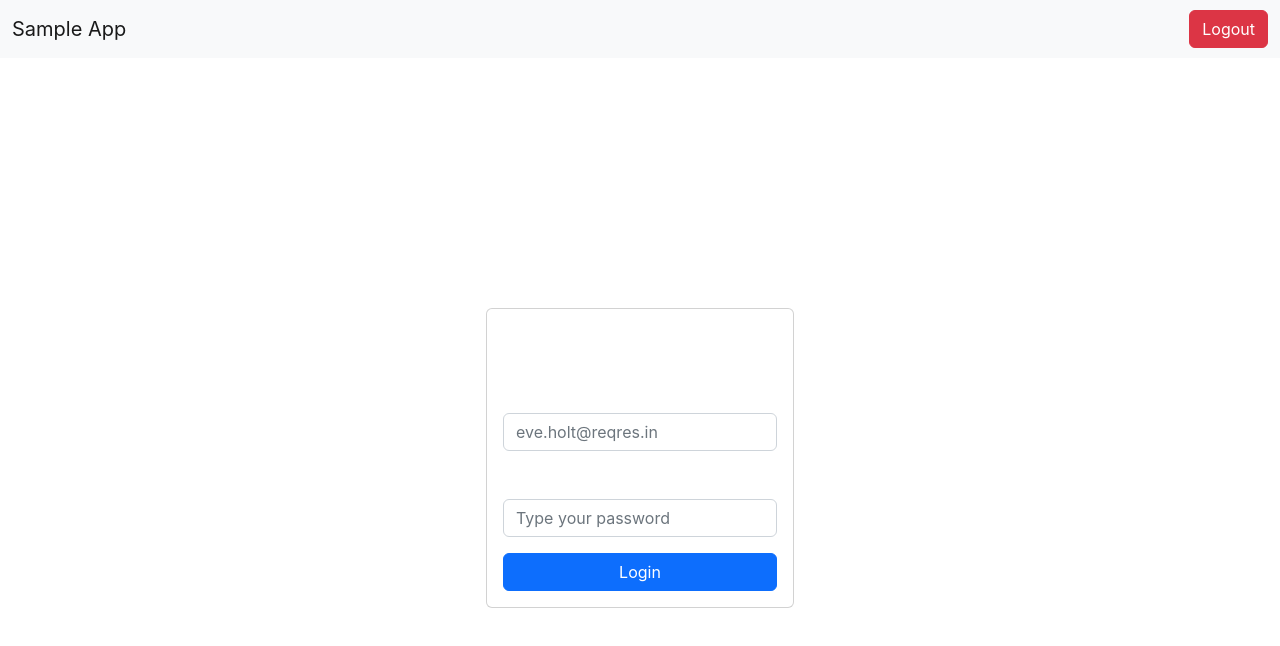
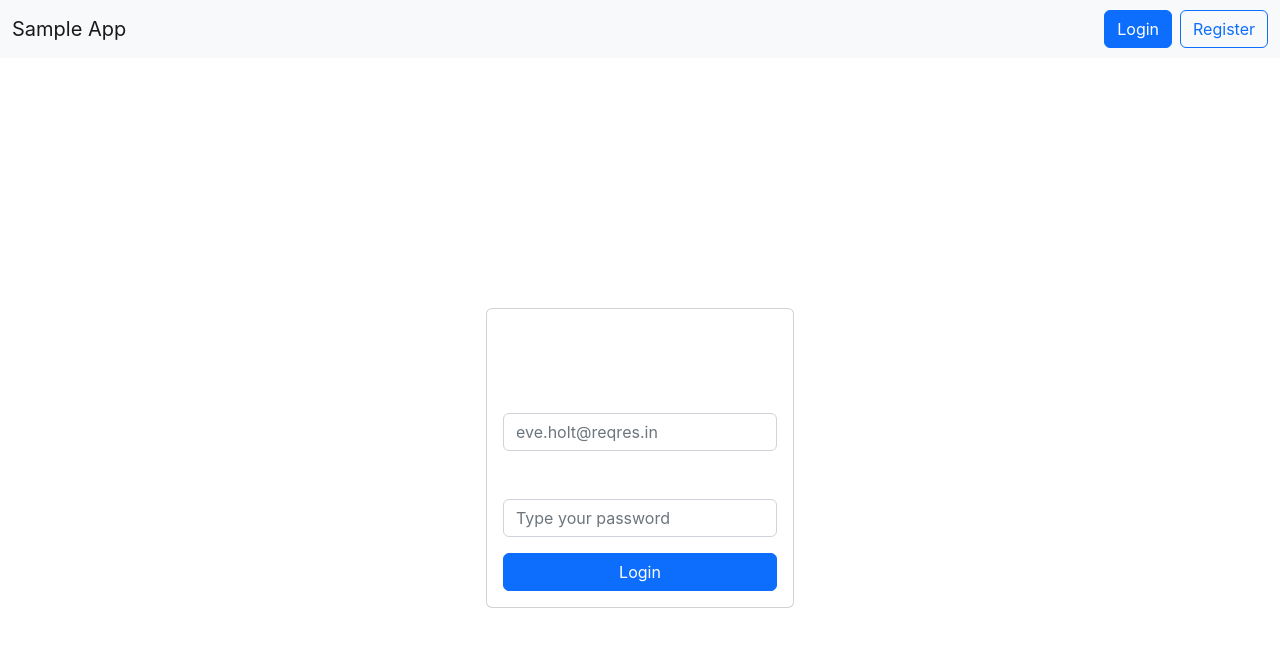
Before and after one commit to mshafrizal/vuefront, a Vue app: page /login in a window 1280 px wide. Shown: the top 646 px of the page. Built offline with nearby package versions, Linux system fonts and the light colour scheme; sample sign-in values are in the browser's storage.

Commit message:
Fix login logout

```diff
--- a/src/App.vue
+++ b/src/App.vue
@@ -1,10 +1,16 @@
 <script>
+import { storeToRefs } from 'pinia'
 import { useAuthStore } from './stores/auth'
+import { useRouter } from 'vue-router'
 export default {
   setup() {
+    const router = useRouter()
     const authStore = useAuthStore()
-    const isLoggedIn = authStore.isLoggedIn
-    const logout = authStore.logout
+    const { isLoggedIn } = storeToRefs(authStore)
+    const logout = () => {
+      authStore.logout()
+      router.push('/login')
+    }
 
     return {
       isLoggedIn,
--- a/src/stores/auth.js
+++ b/src/stores/auth.js
@@ -10,7 +10,7 @@ export const useAuthStore = defineStore({
   }),
   getters: {
     getUser: (state) => state.user,
-    isLoggedIn: () => localStorage.getItem('token')
+    isLoggedIn: (state) => Boolean(state.user.email)
   },
   actions: {
     async login(payload) {
@@ -37,12 +37,12 @@ export const useAuthStore = defineStore({
     },
     logout() {
       localStorage.clear()
-      this.email = ""
-      this.id = null
+      this.user.email = ""
+      this.user.id = null
     },
     setCredential(payload) {
-        this.email = payload.email
-        this.id = payload.id
+        this.user.email = payload.email
+        this.user.id = payload.id
         localStorage.setItem('token', JSON.stringify(payload.token))
     }
   }
```
